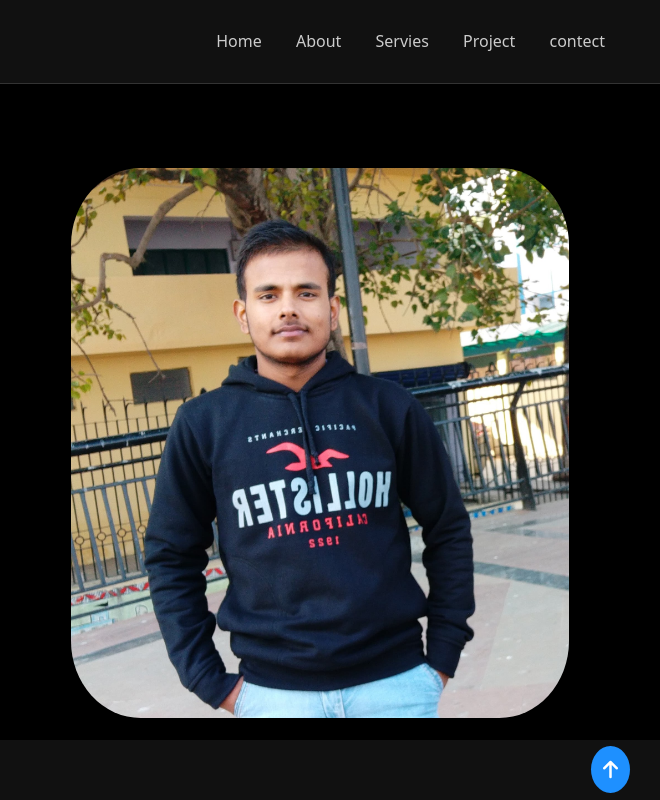
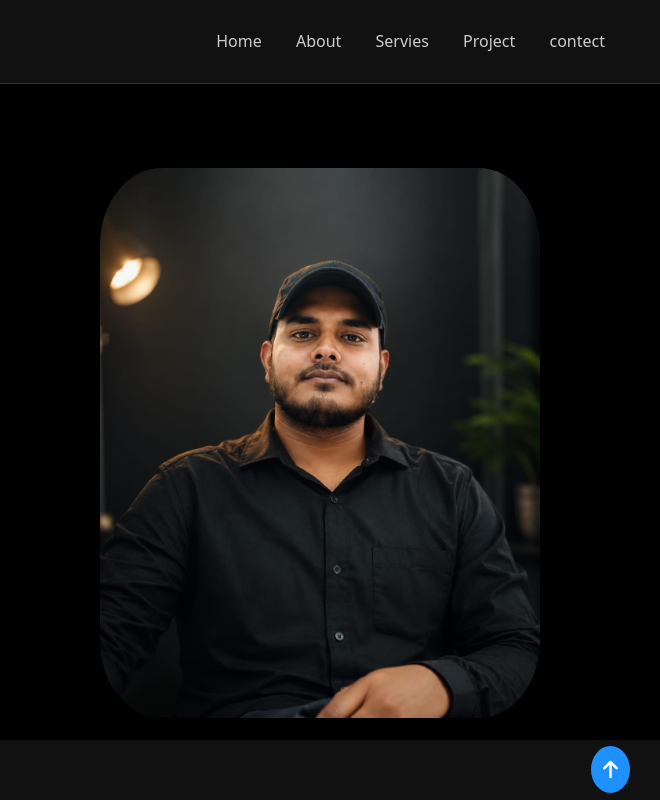
Before and after one commit to Abhishek9500/portfolio-, a plain HTML site: page index.html in a window 1280 px wide. Shown: the top 800 px of the page, 620-1280 px from the left. Drawn offline with nearby package versions, Linux system fonts and the light colour scheme.

Commit message:
Update image source in index.html

```diff
--- a/index.html
+++ b/index.html
@@ -43,7 +43,7 @@
                 <a href="Abhishek_Resume.pdf" download class="resume-btn">Download Resume</a>
             </div>
             <div class="image-div">
-                <img src="abhiold.jpg" alt="">
+                <img src="abhi.jpeg" alt="">
             </div>
         </div>
     </section>
```
